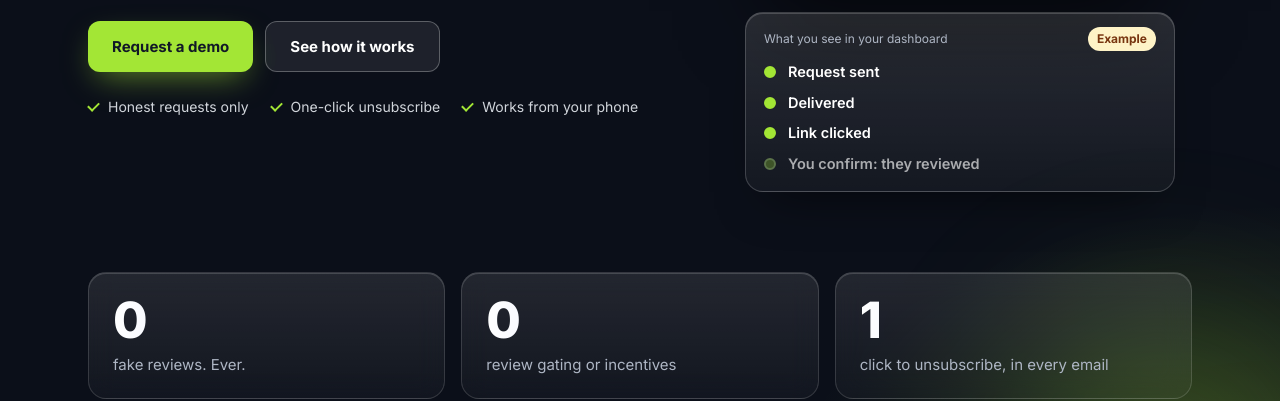
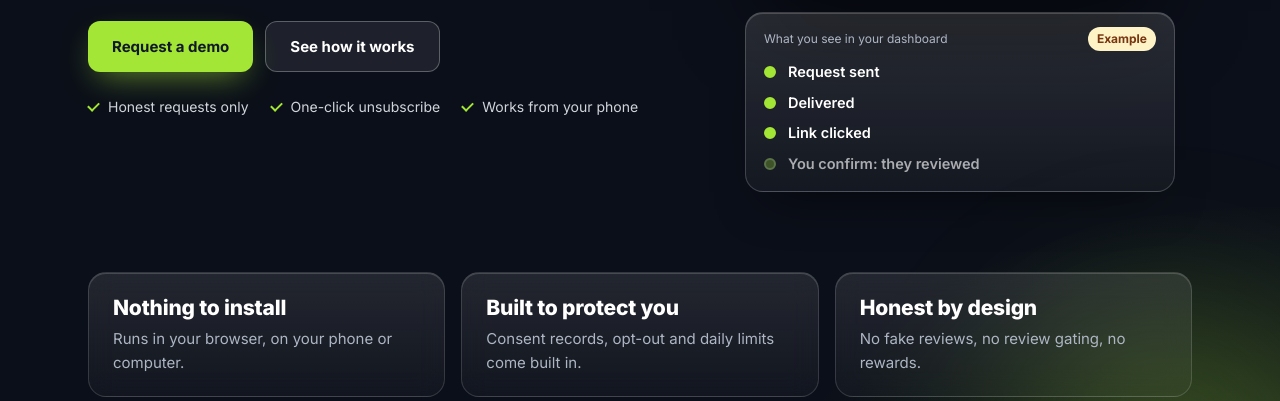
Before and after one commit to ssstaywithme/uplein-site, a plain HTML site: page index.html in a window 1280 px wide. Shown: the part 584-985 px from the top of the page. Drawn offline with Linux system fonts and the light colour scheme.

Commit message:
Uplein hero: benefits instead of zeros
Co-Authored-By: Claude Sonnet 5.5 <noreply@anthropic.com>

```diff
--- a/index.html
+++ b/index.html
@@ -227,6 +227,7 @@ header nav a{padding:12px 14px;font-size:17px;border-radius:12px}header nav a:ho
 @keyframes dot4{0%,64%{background:transparent;border-color:#6B7280}70%,92%{background:#A3E635;border-color:#A3E635}98%,100%{background:transparent;border-color:#6B7280}}
 @media (prefers-reduced-motion:reduce){.flow li,.flow li i{animation:none!important}.flow li{opacity:1}.flow li i{background:#A3E635;border-color:#A3E635}}@media (max-width:900px){header .bar{flex-wrap:nowrap;gap:8px}}
 @media (max-width:720px){header .logo{gap:8px}header .logo img:first-child{height:32px;width:auto}header .logo img:last-child{height:11px;width:auto}header .bar .btn{padding:9px 14px;font-size:13px;white-space:nowrap}.menu-btn{width:38px;height:38px}.menu-btn span{top:17px}}
+.stat b{font-size:21px;line-height:1.25;letter-spacing:-.01em;background:none;-webkit-text-fill-color:#fff;color:#fff;margin-bottom:2px}.stat span{margin-top:6px}
 @media (prefers-reduced-motion:reduce){*,*::before,*::after{animation-duration:.01ms!important;animation-delay:0s!important;animation-iteration-count:1!important;transition-duration:.01ms!important;scroll-behavior:auto!important}.js .reveal{opacity:1;transform:none}}
 @media (max-width:900px){nav{display:none}}
 @media (max-width:720px){h1{font-size:38px}h2{font-size:28px}.wrap{padding-left:18px;padding-right:18px}.hero-in{padding-top:44px;padding-bottom:56px;gap:36px}.row2{grid-template-columns:1fr}section{padding-top:60px}.demo{padding-top:56px;padding-bottom:56px}.form{padding:20px}}
@@ -293,9 +294,9 @@ header nav a{padding:12px 14px;font-size:17px;border-radius:12px}header nav a:ho
       </div>
     </div>
     <div class="stats">
-      <div class="stat"><b>0</b><span>fake reviews. Ever.</span></div>
-      <div class="stat"><b>0</b><span>review gating or incentives</span></div>
-      <div class="stat"><b>1</b><span>click to unsubscribe, in every email</span></div>
+      <div class="stat"><b>Nothing to install</b><span>Runs in your browser, on your phone or computer.</span></div>
+      <div class="stat"><b>Built to protect you</b><span>Consent records, opt-out and daily limits come built in.</span></div>
+      <div class="stat"><b>Honest by design</b><span>No fake reviews, no review gating, no rewards.</span></div>
     </div>
   </div>
 </div>
```
